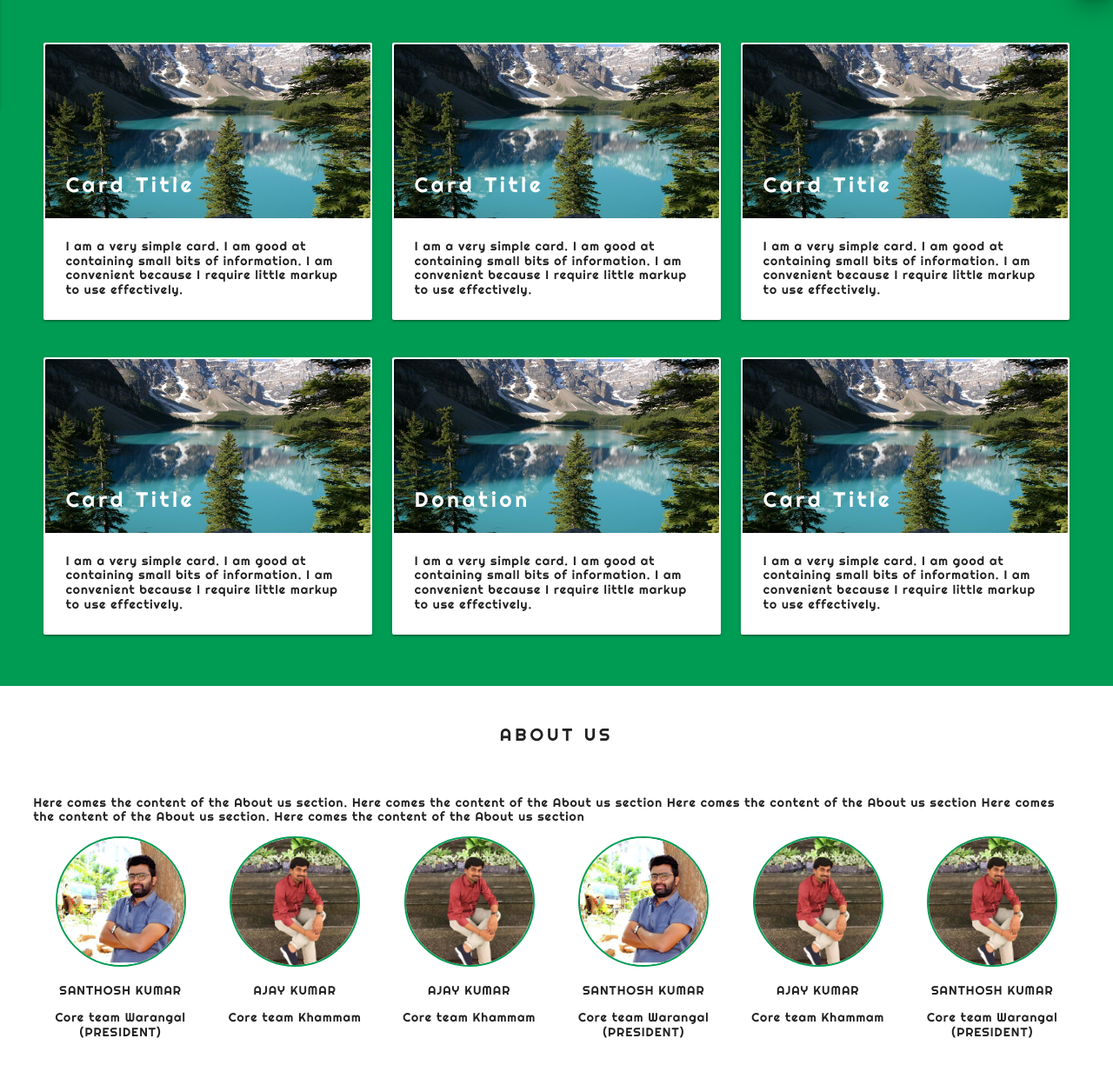
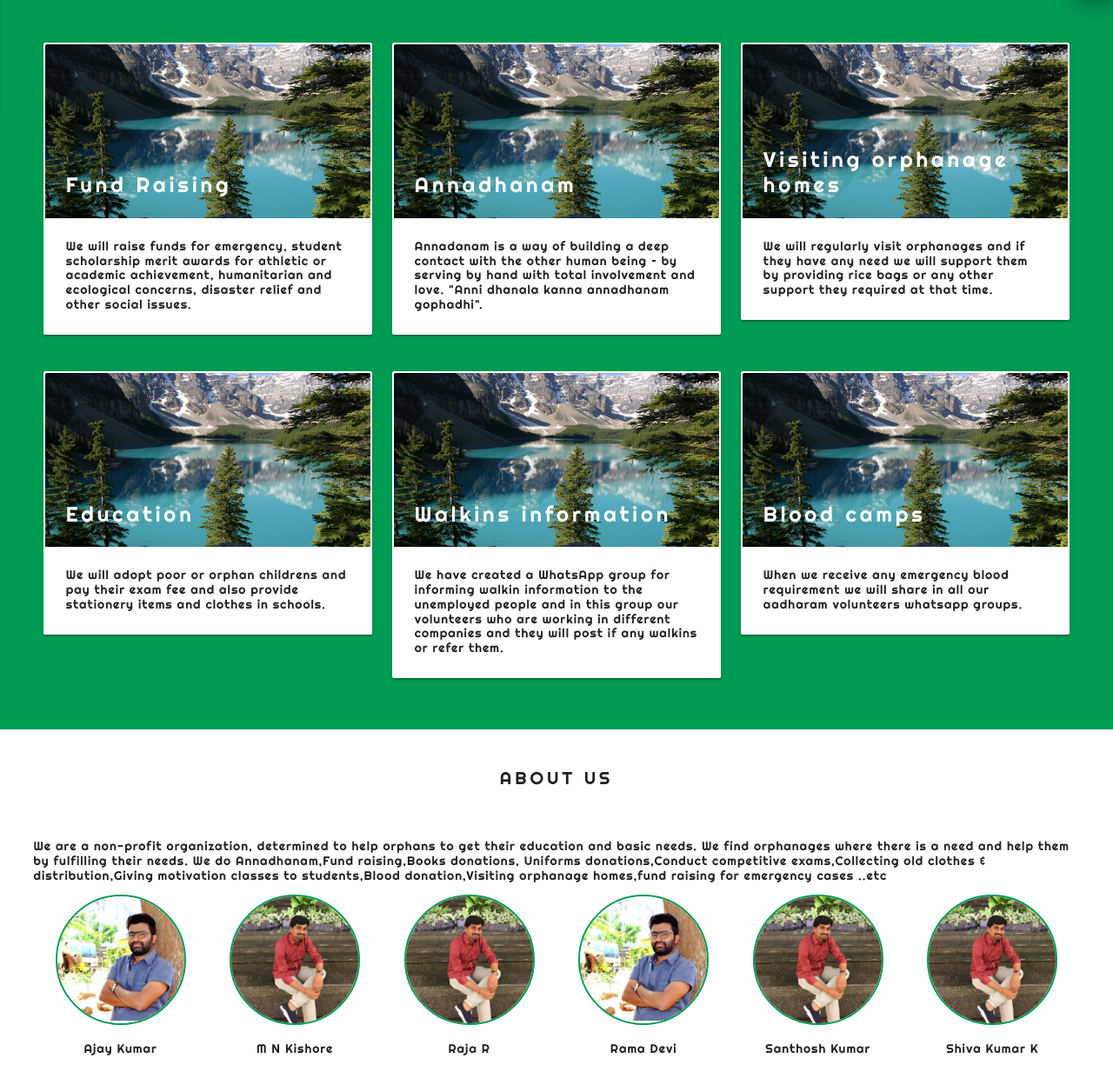
Before and after one commit to shiva00798/aadharamforyou.in, a plain HTML site: page index.html in a window 1280 px wide. Shown: the part 735-1960 px from the top of the page at 87% size. Drawn offline with nearby package versions, Linux system fonts and the light colour scheme.

Commit message:
Update to index.html

```diff
--- a/index.html
+++ b/index.html
@@ -178,7 +178,7 @@
   <div id="modal1" class="modal">
     <div class="modal-content">
       <h6>Donate us</h6>
-      <p>Some text now. Some text now </p>
+      <p>A/C NAME: AADHARAM FOR YOU <br/> A/C: 50200033195263 <br/> IFSC: HDFC0004480 </p>
     </div>
     <div class="modal-footer">
       <a href="#!" class="modal-close waves-effect waves-green btn-flat">Ok</a>
@@ -216,12 +216,11 @@
     <div class="col s12 m4 l4">
       <div class="card" style="border: 2px solid white ;" >
         <div class="card-image">
-          <img class="cardsimage" src="images/sample-1.jpg">
-          <span class="card-title">Card Title</span>
+          <a href="events.html?ID=1"><img class="cardsimage"  src="images/sample-1.jpg"></a>
+          <span class="card-title">Fund Raising</span>
         </div>
         <div class="card-content">
-          <p class="cardpara">I am a very simple card. I am good at containing small bits of information.
-          I am convenient because I require little markup to use effectively.</p>
+          <p class="cardpara">We will raise funds for emergency, student scholarship merit awards for athletic or academic achievement, humanitarian and ecological concerns, disaster relief and other social issues.</p>
         </div>
       </div>
     </div>
@@ -229,12 +228,12 @@
     <div class="col s12 m4 l4">
       <div class="card" style="border: 2px solid white ;" >
         <div class="card-image">
-          <a href="events.html"><img class="cardsimage"  src="images/sample-1.jpg"></a>
-          <span class="card-title">Card Title</span>
+          <a href="events.html?ID=2"><img class="cardsimage"  src="images/sample-1.jpg"></a>
+          <span class="card-title">Annadhanam</span>
         </div>
         <div class="card-content">
-          <p class="cardpara">I am a very simple card. I am good at containing small bits of information.
-          I am convenient because I require little markup to use effectively.</p>
+          <p class="cardpara">Annadanam is a way of building a deep contact with the other human being – by serving by hand with total involvement and love.
+"Anni dhanala kanna annadhanam gophadhi".</p>
         </div>
 
       </div>
@@ -243,12 +242,11 @@
         <div class="col s12 m4 l4">
       <div class="card" style="border: 2px solid white ;" >
         <div class="card-image">
-          <a href="events.html"><img class="cardsimage"  src="images/sample-1.jpg"></a>
-          <span class="card-title">Card Title</span>
+          <a href="events.html?ID=3"><img class="cardsimage"  src="images/sample-1.jpg"></a>
+          <span class="card-title">Visiting orphanage homes</span>
         </div>
         <div class="card-content">
-          <p class="cardpara">I am a very simple card. I am good at containing small bits of information.
-          I am convenient because I require little markup to use effectively.</p>
+          <p class="cardpara">We will regularly visit orphanages  and if they have any need we will support them by providing rice bags or any other support they required at that time.</p>
         </div>
 
       </div>
@@ -262,12 +260,11 @@
     <div class="col s12 m4 l4">
       <div class="card" style="border: 2px solid white ;" >
         <div class="card-image">
-          <a href="events.html"><img class="cardsimage" src="images/sample-1.jpg"></a>
-          <span class="card-title">Card Title</span>
+          <a href="events.html?ID=4"><img class="cardsimage" src="images/sample-1.jpg"></a>
+          <span class="card-title">Education</span>
         </div>
         <div class="card-content">
-          <p class="cardpara">I am a very simple card. I am good at containing small bits of information.
-          I am convenient because I require little markup to use effectively.</p>
+          <p class="cardpara">We will adopt poor or orphan childrens and pay their exam fee and also provide stationery items and clothes in schools.</p>
         </div>
       </div>
     </div>
@@ -275,12 +272,11 @@
     <div class="col s12 m4 l4">
       <div class="card" style="border: 2px solid white ;" >
         <div class="card-image">
-          <a href="events.html"><img class="cardsimage"  src="images/sample-1.jpg"></a>
-          <span class="card-title">Donation</span>
+          <a href="events.html?ID=5"><img class="cardsimage"  src="images/sample-1.jpg"></a>
+          <span class="card-title">Walkins information</span>
         </div>
         <div class="card-content">
-          <p class="cardpara">I am a very simple card. I am good at containing small bits of information.
-          I am convenient because I require little markup to use effectively.</p>
+          <p class="cardpara">We have created a WhatsApp group for informing walkin information to the unemployed people and in this group our volunteers who are working in different companies and they will post if any walkins or refer them.</p>
         </div>
 
       </div>
@@ -289,12 +285,11 @@
         <div class="col s12 m4 l4">
       <div class="card" style="border: 2px solid white ;" >
         <div class="card-image">
-          <a href="events.html"><img class="cardsimage"  src="images/sample-1.jpg"></a>
-          <span class="card-title">Card Title</span>
+          <a href="events.html?ID=6"><img class="cardsimage"  src="images/sample-1.jpg"></a>
+          <span class="card-title">Blood camps</span>
         </div>
         <div class="card-content">
-          <p class="cardpara">I am a very simple card. I am good at containing small bits of information.
-          I am convenient because I require little markup to use effectively.</p>
+          <p class="cardpara">When we receive any emergency blood requirement we will share in all our aadharam volunteers whatsapp groups.</p>
         </div>
       </div>
 	  <div id="aboutus"></div>
@@ -308,39 +303,39 @@
   <br>
 <p style="text-align: center;">ABOUT US</p>
 <br>
-<p class="cardpara paddingleftright">Here comes the content of the About us section. Here comes the content of the About us section Here comes the content of the About us section Here comes the content of the About us section. Here comes the content of the About us section</p>
+<p class="cardpara paddingleftright">We are a non-profit organization, determined to help orphans to get their education and basic needs. We find orphanages where there is a need and help them by fulfilling their needs. We do Annadhanam,Fund raising,Books donations, Uniforms donations,Conduct competitive exams,Collecting old clothes & distribution,Giving motivation classes to students,Blood donation,Visiting orphanage homes,fund raising for emergency cases ..etc</p>
 <!-- About us section -->
 
 <div class="row paddingleftright center">
 <div class="col s12 l2 m2">
   <img class=" circleimage circle" style="border: 2px solid #009c54 ;" src="images/santhosh.jpg">
-  <p class="cardpara">SANTHOSH KUMAR</p>
-  <p class="cardpara">Core team Warangal (PRESIDENT)</p>
+  <p class="cardpara">Ajay Kumar</p>
+  <p class="cardpara"></p>
 </div>
 <div class="col s12 l2 m2">
   <img class=" circleimage circle" style="border: 2px solid #009c54 ;" src="images/ajay.jpeg">
-  <p class="cardpara">AJAY KUMAR</p>
-  <p class="cardpara">Core team Khammam</p>
+  <p class="cardpara">M N Kishore</p>
+  <p class="cardpara">SECRETARY</p>
 </div>
 <div class="col s12 l2 m2">
   <img class=" circleimage circle" style="border: 2px solid #009c54 ;" src="images/ajay.jpeg">
-  <p class="cardpara">AJAY KUMAR</p>
-  <p class="cardpara">Core team Khammam</p>
+  <p class="cardpara">Raja R</p>
+  <p class="cardpara"></p>
 </div>
 <div class="col s12 l2 m2">
   <img class=" circleimage circle" style="border: 2px solid #009c54 ;" src="images/santhosh.jpg">
-  <p class="cardpara">SANTHOSH KUMAR</p>
-  <p class="cardpara">Core team Warangal (PRESIDENT)</p>
+  <p class="cardpara">Rama Devi</p>
+  <p class="cardpara"></p>
 </div>
 <div class="col s12 l2 m2">
   <img class=" circleimage circle" style="border: 2px solid #009c54 ;" src="images/ajay.jpeg">
-  <p class="cardpara">AJAY KUMAR</p>
-  <p class="cardpara">Core team Khammam</p>
+  <p class="cardpara">Santhosh Kumar</p>
+  <p class="cardpara">PRESIDENT</p>
 </div>
 <div class="col s12 l2 m2">
   <img class=" circleimage circle" style="border: 2px solid #009c54 ;" src="images/ajay.jpeg">
-  <p class="cardpara">SANTHOSH KUMAR</p>
-  <p class="cardpara">Core team Warangal (PRESIDENT)</p>
+  <p class="cardpara">Shiva Kumar K</p>
+  <p class="cardpara"></p>
 </div>
 </div>
 <div id="gallery"></div>
@@ -351,7 +346,7 @@
 <br>
 <p  style="text-align: center;">Gallery</p>
 <br>
-<p class="cardpara paddingleftright">Here comes the content of the gallery section. Here comes the content of the About us section Here comes the content of the About us section Here comes the content of the About us section. Here comes the content of the About us section</p>
+<p class="cardpara paddingleftright"></p>
 
 <!-- Photo Slider -->
   <div class="slider container" >
@@ -440,8 +435,8 @@
 <div class="card  vbox z-depth-5">
   <h6>Become a Volunteer</h6>
   <hr>
-  <p class="cardpara">Some text here. some text here.It is always good to have you with us</p>
-  <a class="waves-effect waves-light btn white navtext" href="#">Go</a>
+  <p class="cardpara">Volunteers to contribute their time, expertise and skills to uplift the lives We consider the requests from the people those who are committed and willing to render services with selflessness.</p>
+  <a class="waves-effect waves-light btn white navtext" target="_blank" href="https://docs.google.com/forms/d/e/1FAIpQLSdYD3u_06H2_hGStX3_ajjUOlNuebKhvd_MhCABmp0zqA8UJg/viewform?vc=0&c=0&w=1">Go</a>
 
 </div>
 
```
